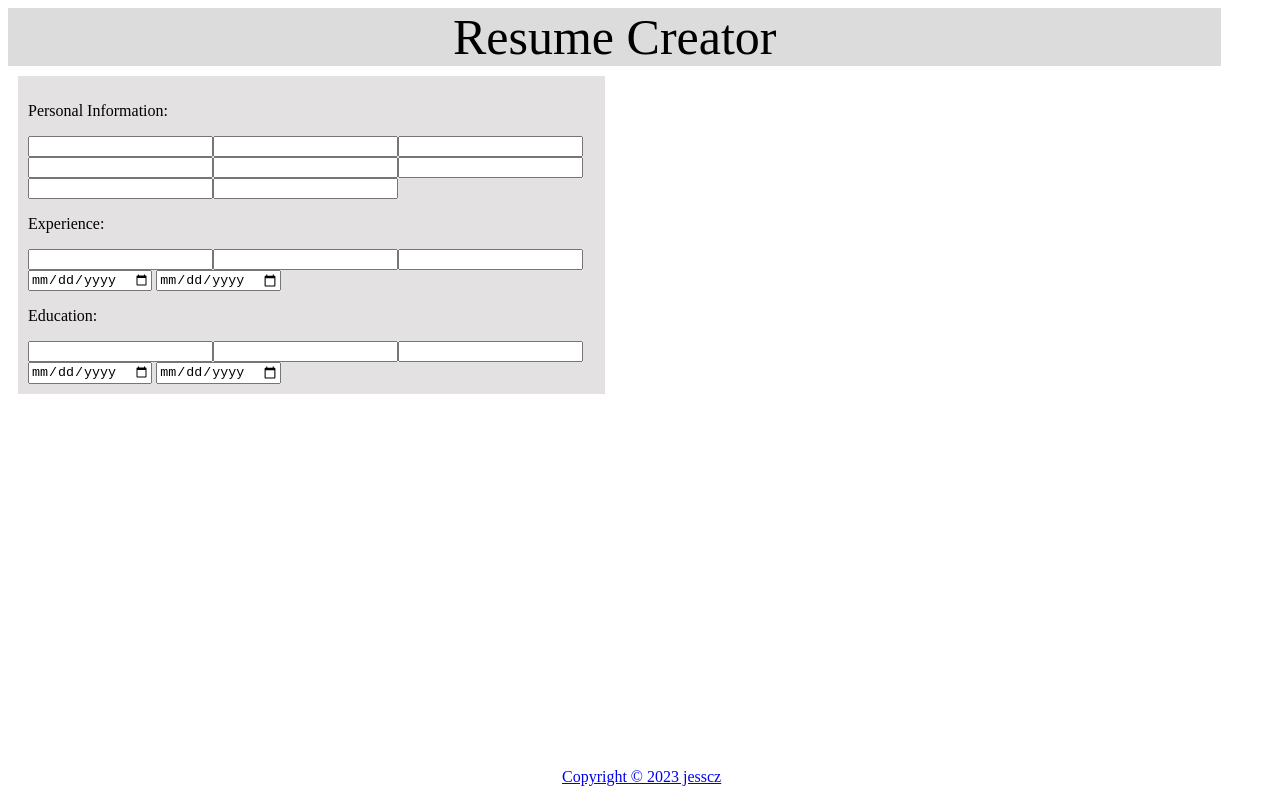
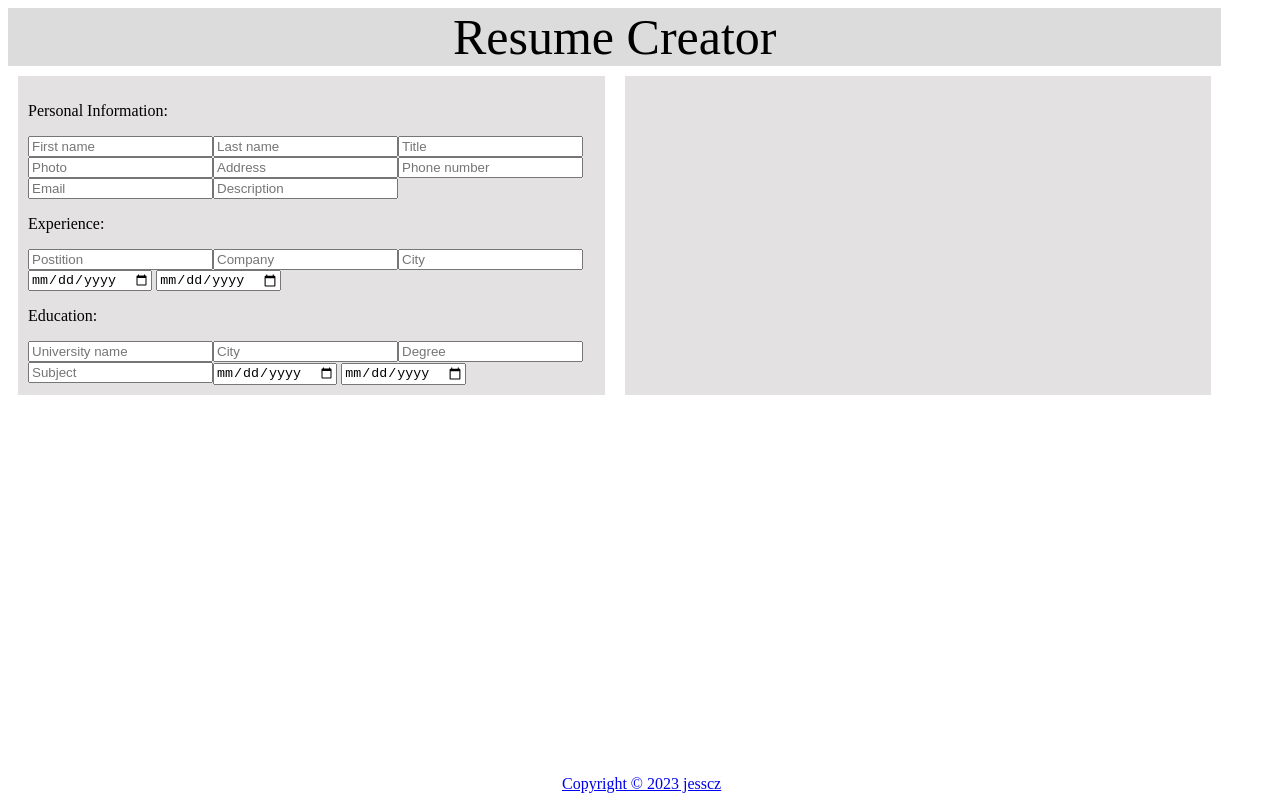
Before and after one commit to jesscz/cv-app, a React (Create React App) app: page / in a window 1280 px wide. Built offline with nearby package versions, Linux system fonts and the light colour scheme.

Commit message:
Add placeholder text for inputs and add print preview skeleton code

```diff
--- a/src/App.js
+++ b/src/App.js
@@ -1,14 +1,25 @@
 import React, { Component } from 'react';
 import './css/App.css';
 import Form from './components/Form';
+import Preview from './components/Preview';
 
 class App extends Component {
   render() {
     return (
       <div className='main'>
-        <header>Resume Creator</header>
+        <header>
+          Resume Creator
+        </header>
+
         <Form/>
-        <footer><a href='https://github.com/jesscz'>Copyright ©  2023 jesscz</a></footer>
+
+        <Preview/>
+
+        <footer>
+          <a href='https://github.com/jesscz'>
+            Copyright ©  2023 jesscz
+          </a>
+        </footer>
       </div>
     );
   }
--- a/src/components/Education.js
+++ b/src/components/Education.js
@@ -10,39 +10,46 @@ class Education extends Component {
                     className="title">
                     Education:
                 </p>
-                <label htmlFor="position">
+                <label htmlFor="university">
                     <input
                         type="text"
-                        // name=""
-                        className="positionInput"
-                    />
-                </label>
-                <label htmlFor="company">
-                    <input
-                        type="text"
-                        // name=""
-                        className="companyInput"
+                        placeholder="University name"
+                        className="universityInput"
                     />
                 </label>
                 <label htmlFor="city">
                     <input
                         type="text"
-                        // name=""
-                        className="cityInput"
+                        placeholder="City"
+                        className="eduCityInput"
                     />
                 </label>
-                <label htmlFor="expStart">
+                <label htmlFor="degree">
+                    <input
+                        type="text"
+                        placeholder="Degree"
+                        className="degreeInput"
+                    />
+                </label>
+                <label htmlFor="Subject">
+                    <input
+                        type="text"
+                        placeholder="Subject"
+                        className="subjectInput"
+                    />
+                </label>
+                <label htmlFor="eduStart">
                     <input
                         type="date"
                         // name=""
-                        className="expStartInput"
+                        className="eduStartInput"
                     />
                 </label>
-                <label htmlFor="expEnd"> {/* change to option to choose present */}
+                <label htmlFor="eduEnd"> {/* change to option to choose present */}
                     <input
                         type="date"
                         // name=""
-                        className="expEndInput"
+                        className="eduEndInput"
                     />
                 </label>
             </form>
--- a/src/components/Experience.js
+++ b/src/components/Experience.js
@@ -13,22 +13,22 @@ class Experience extends Component {
                 <label htmlFor="position">
                     <input
                         type="text"
-                        // name=""
+                        placeholder="Postition"
                         className="positionInput"
                     />
                 </label>
                 <label htmlFor="company">
                     <input
                         type="text"
-                        // name=""
+                        placeholder="Company"
                         className="companyInput"
                     />
                 </label>
                 <label htmlFor="city">
                     <input
                         type="text"
-                        // name=""
-                        className="cityInput"
+                        placeholder="City"
+                        className="expCityInput"
                     />
                 </label>
                 <label htmlFor="expStart">
--- a/src/components/PersonalInfo.js
+++ b/src/components/PersonalInfo.js
@@ -13,56 +13,56 @@ class PersonalInfo extends Component {
                 <label htmlFor="firstName">
                     <input
                         type="text"
-                        // name=""
+                        placeholder="First name"
                         id="firstNameInput"
                     />
                 </label>
                 <label htmlFor="lastName">
                     <input
                         type="text"
-                        // name=""
+                        placeholder="Last name"
                         id="lastNameInput"
                     />
                 </label>
                 <label htmlFor="title">
                     <input
                         type="text"
-                        // name=""
+                        placeholder="Title"
                         id="titleInput"
                     />
                 </label>
                 <label htmlFor="photoId">{/* change to button that imports image */}
                     <input
                         type="text"
-                        // name=""
+                        placeholder="Photo"
                         id="photoIdInput"
                     />
                 </label>
                 <label htmlFor="address">
                     <input
                         type="text"
-                        // name=""
+                        placeholder="Address"
                         id="addressInput"
                     />
                 </label>
                 <label htmlFor="phoneNumber">
                     <input
                         type="text"
-                        // name=""
+                        placeholder="Phone number"
                         id="phoneNumberInput"
                     />
                 </label>
                 <label htmlFor="email">
                     <input
                         type="text"
-                        // name=""
+                        placeholder="Email"
                         id="emailInput"
                     />
                 </label>
                 <label htmlFor="description">
                     <input
                         type="text"
-                        // name=""
+                        placeholder="Description"
                         id="descriptionInput"
                     />
                 </label>
--- /dev/null
+++ b/src/components/Preview.js
@@ -0,0 +1,15 @@
+import React, { Component } from 'react';
+
+
+class Preview extends Component {
+
+    render() {
+        return (
+            <div className='preview'>
+
+            </div>
+        );
+    }
+}
+
+export default Preview;
--- a/src/css/App.css
+++ b/src/css/App.css
@@ -10,15 +10,26 @@ header {
     grid-column: 1/3;
 }
 footer {
-    position: absolute;
+    position: fixed;
     bottom: 0;
     width: 99%;
     height: 2rem;
-    text-align: center;
+    /* text-align: center; */
+    display: flex;
+    justify-content: center;
+    align-items: center;
     background-color: white;
 }
 .form {
     background-color: rgb(227, 225, 225);
     margin: 10px;
     padding: 10px;
+    grid-column: 1/2;
 }
+.preview {
+    background-color: rgb(227, 225, 225);
+    margin: 10px;
+    padding: 10px;
+    grid-column: 2/3;
+
+}
```
